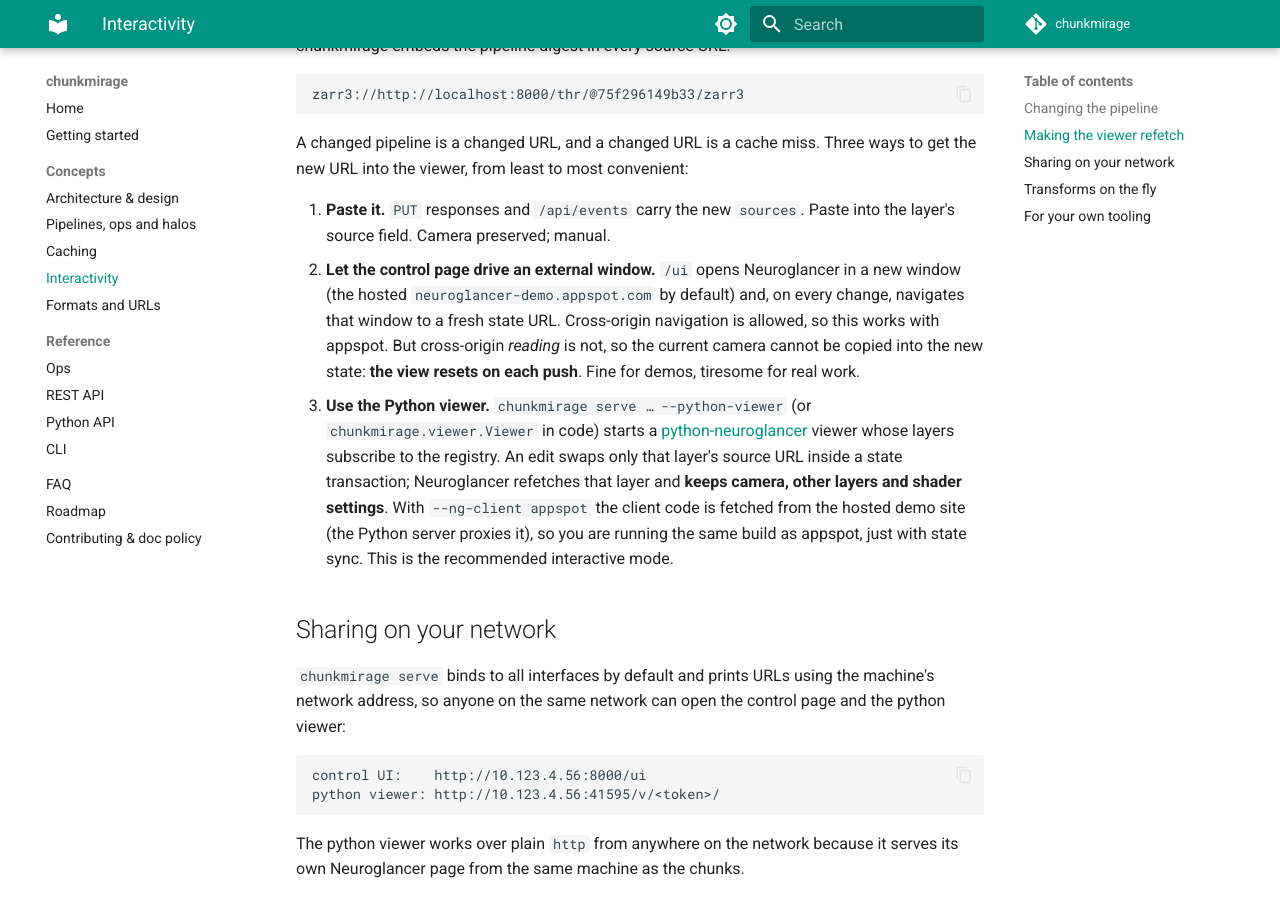
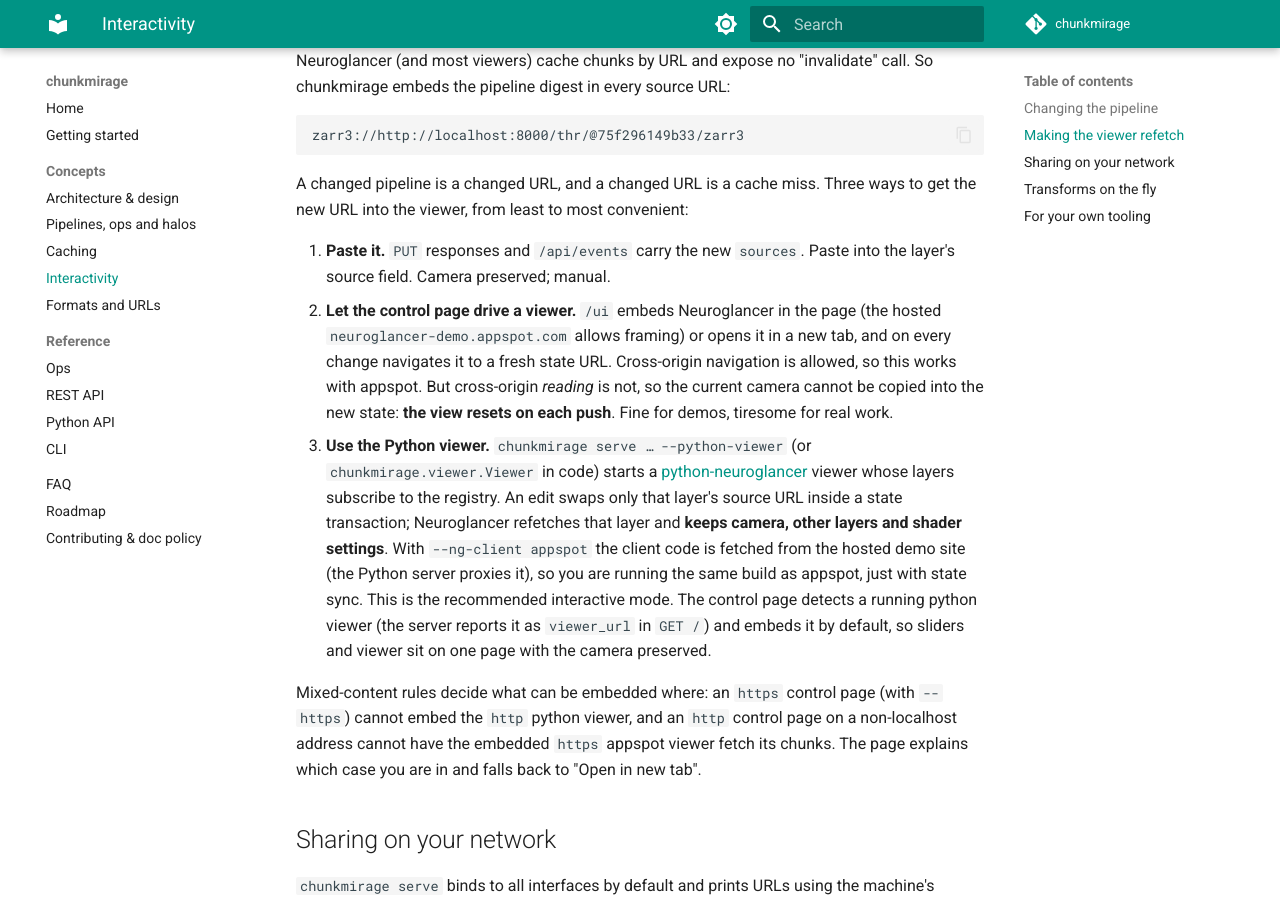
Before and after one commit to JaneliaSciComp/chunkmirage, an MkDocs documentation site: the page built from docs/concepts/interactivity.md, in a window 1280 px wide and 900 px high, scrolled down 738 px. Built offline with MkDocs 1.6.1 and Material for MkDocs 9.7.7, drawn with Linux system fonts in a browser that asks for light colours; comment, search, counter and statistics services are not loaded; some of the changed text lies outside the part shown.

Commit message:
Control page embeds Neuroglancer (appspot, python viewer, or custom URL)
The appspot site allows framing, so /ui now shows the viewer inline with a
selector and keeps the open-in-new-tab button. The server reports an
attached python viewer as viewer_url in GET /, and the page prefers it
(camera-preserving) when the mixed-content rules allow embedding it.
Docs: interactivity, API index field.

```diff
--- a/docs/concepts/interactivity.md
+++ b/docs/concepts/interactivity.md
@@ -7,7 +7,7 @@
 
 | how                     | where                                         | notes |
 | ----------------------- | --------------------------------------------- | ----- |
-| control page            | `http://localhost:8000/ui`                    | sliders and fields generated from each op's JSON schema; add/remove ops; drives a Neuroglancer window |
+| control page            | `http://localhost:8000/ui`                    | sliders and fields generated from each op's JSON schema; add/remove ops; Neuroglancer embedded in the page or opened in a new tab |
 | REST                    | `PUT /api/datasets/{name}`                    | any language, `curl`, notebooks, agents |
 | Python                  | `registry.add(name, spec)` / `Viewer.set_ops` | in-process, e.g. from a notebook running the server in a thread |
 
@@ -29,11 +29,11 @@
 
 1. **Paste it.** `PUT` responses and `/api/events` carry the new `sources`. Paste into the
    layer's source field. Camera preserved; manual.
-2. **Let the control page drive an external window.** `/ui` opens Neuroglancer in a new
-   window (the hosted `neuroglancer-demo.appspot.com` by default) and, on every change,
-   navigates that window to a fresh state URL. Cross-origin navigation is allowed, so this
-   works with appspot. But cross-origin *reading* is not, so the current camera cannot be
-   copied into the new state: **the view resets on each push**. Fine for demos, tiresome
+2. **Let the control page drive a viewer.** `/ui` embeds Neuroglancer in the page (the
+   hosted `neuroglancer-demo.appspot.com` allows framing) or opens it in a new tab, and on
+   every change navigates it to a fresh state URL. Cross-origin navigation is allowed, so
+   this works with appspot. But cross-origin *reading* is not, so the current camera cannot
+   be copied into the new state: **the view resets on each push**. Fine for demos, tiresome
    for real work.
 3. **Use the Python viewer.** `chunkmirage serve … --python-viewer` (or
    `chunkmirage.viewer.Viewer` in code) starts a
@@ -42,7 +42,15 @@
    a state transaction; Neuroglancer refetches that layer and **keeps camera, other layers
    and shader settings**. With `--ng-client appspot` the client code is fetched from the
    hosted demo site (the Python server proxies it), so you are running the same build as
-   appspot, just with state sync. This is the recommended interactive mode.
+   appspot, just with state sync. This is the recommended interactive mode. The control
+   page detects a running python viewer (the server reports it as `viewer_url` in `GET /`)
+   and embeds it by default, so sliders and viewer sit on one page with the camera
+   preserved.
+
+Mixed-content rules decide what can be embedded where: an `https` control page (with
+`--https`) cannot embed the `http` python viewer, and an `http` control page on a
+non-localhost address cannot have the embedded `https` appspot viewer fetch its chunks. The
+page explains which case you are in and falls back to "Open in new tab".
 
 ## Sharing on your network
 
```
Also changed, not shown: docs/reference/api.md (+1 -1 lines), src/chunkmirage/static/ui.html (+72 -14 lines), 3 other files.
